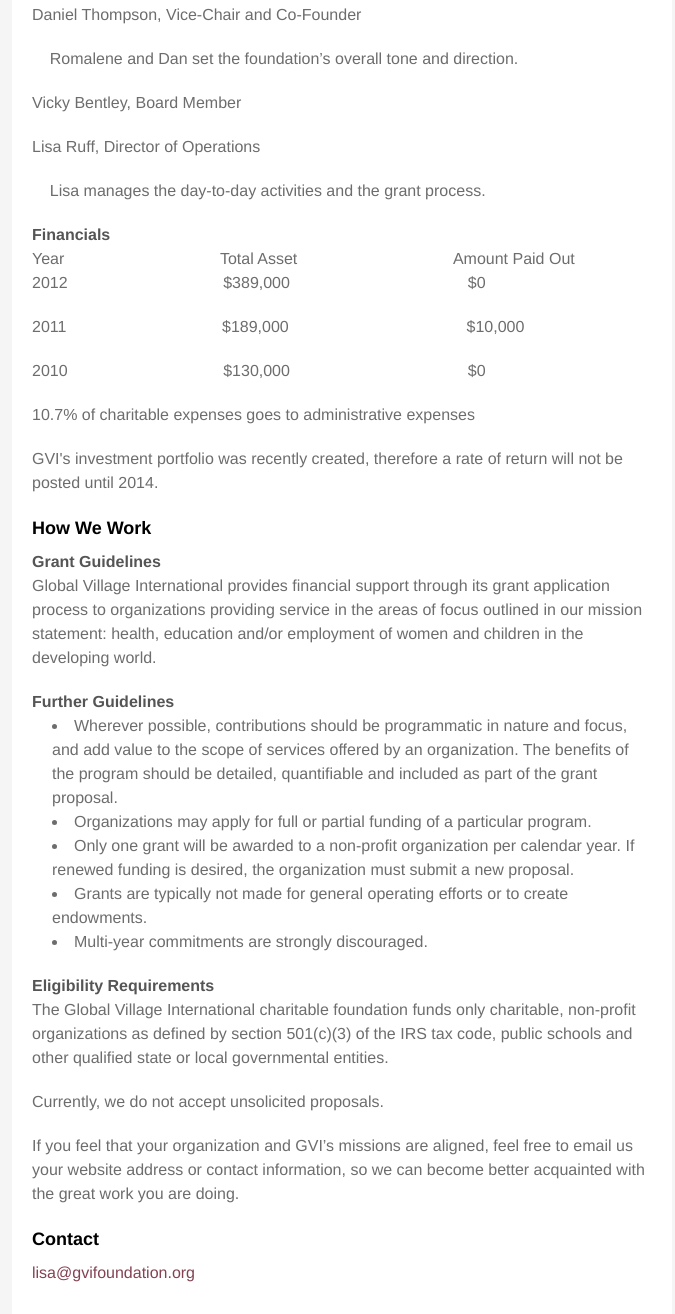
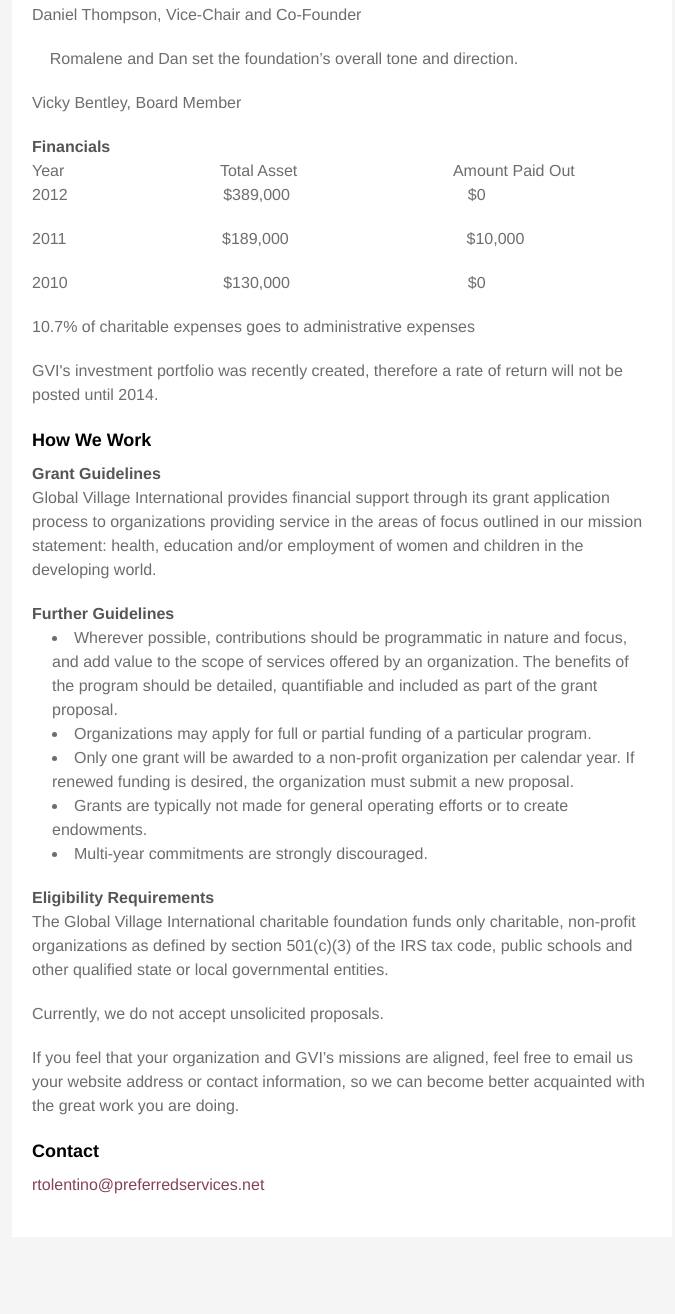
Before and after one commit to lisamruff/lisamruff.github.io, a plain HTML site: page index.html in a window 1280 px wide. Shown: the part 986-2300 px from the top of the page, without its empty margins (298-973 px from the left). After the commit the page ends 2223 px from the top, so only its background shows below. Drawn offline with Linux system fonts and the light colour scheme; a web font is replaced by a local one.

Commit message:
Remove Lisa Ruff

```diff
--- a/index.html
+++ b/index.html
@@ -44,10 +44,6 @@
 <p>&nbsp&nbsp&nbsp&nbspRomalene and Dan set the foundation’s overall tone and direction.</p>
 
 <p>Vicky Bentley, Board Member</p>
-
-<p>Lisa Ruff, Director of Operations</p>
-
-<p>&nbsp&nbsp&nbsp&nbspLisa manages the day-to-day activities and the grant process.</p>
 
 <h4>Financials</h4>
 
@@ -96,7 +92,7 @@
 
 <h3>Contact</h3>
 
-<p><a href="mailto:lisa@gvifoundation.org">lisa@gvifoundation.org</a></p>
+<p><a href="rtolentino@preferredservices.net">rtolentino@preferredservices.net</a></p>
         </section>
 
 
```
